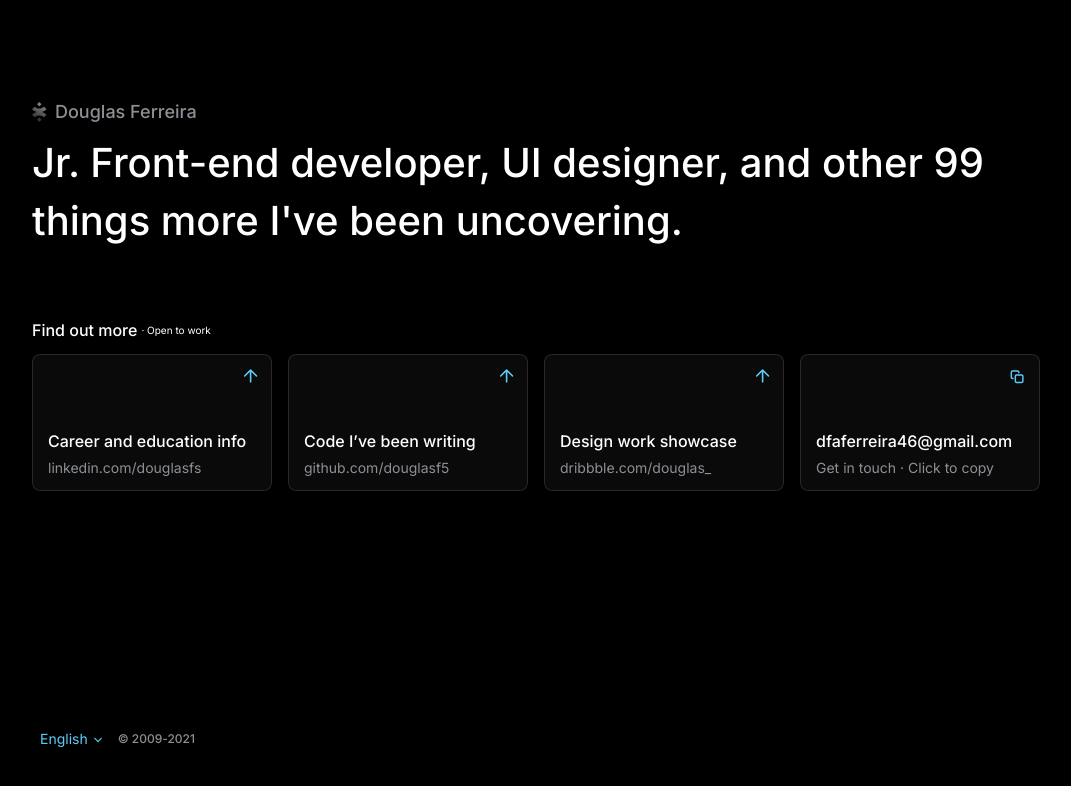
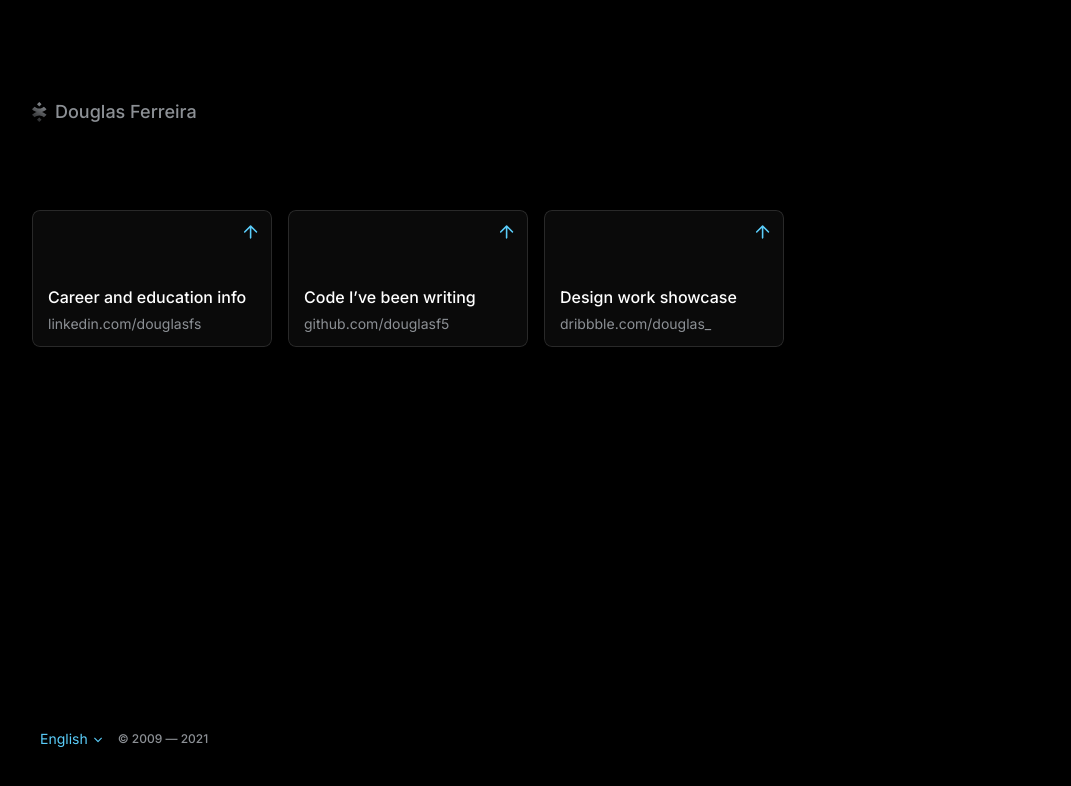
Before and after one commit to douglasF5/professional-reference-links-page, a plain HTML site: page dist/index.html in a window 1280 px wide. Shown: the whole page, without its empty margins (92-1163 px from the left). Drawn offline with Linux system fonts and the light colour scheme.

Commit message:
updated markup

```diff
--- a/dist/index.html
+++ b/dist/index.html
@@ -22,24 +22,13 @@
                     <img src="/assets/logo.svg" alt="">
                     <h1 class="primary-section__name">Douglas Ferreira</h1>
                 </div>
-                <h2 class="primary-section__statement">Jr. Front-end developer, UI designer, and other 99 things more I've been uncovering.</h2>
+                <h2 class="primary-section__statement"></h2>
             </section>
             <section class="secondary-section">
                 <div class="secondary-section__title-wrapper">
-                    <h3 class="secondary-section__title">Find out more</h3>
-                    <span class="secondary-section__work-status">· Open to work</span>
+                    <h3 class="secondary-section__title"></h3>
                 </div>
                 <div class="actions-list">
-                    <button id="copyEmailButton" class="action-link">
-                        <svg class="action-link__under-icon copy-icon"><use xlink:href="../assets/icons.svg#copy-icon" /></svg>
-                        <div class="action-link__button">
-                            <svg class="action-link__top-icon copy-icon"><use xlink:href="../assets/icons.svg#copy-icon" /></svg>
-                            <div class="action-link__content">
-                                <p class="action-link__primary-content">dfaferreira46@gmail.com</p>
-                                <span id="cardCopyDetails" class="action-link__secondary-content">Get in touch · Click to copy</span>
-                            </div>
-                        </div>
-                    </button>
                 </div>
             </section>
         </main>
@@ -52,8 +41,7 @@
                 <ul class="footer__languages-list">
                     <li class="footer__language-wrapper">
                         <span class="footer__language">
-                            English
-                            <svg class="footer__language-check-icon"><use xlink:href="../assets/icons.svg#check-icon" /></svg>
+                            English<svg class="footer__language-check-icon"><use xlink:href="../assets/icons.svg#check-icon" /></svg>
                         </span>
                     </li>
                     <li class="footer__language-wrapper">
@@ -64,7 +52,7 @@
                     </li>
                 </ul>
             </details>
-            <span class="footer__copyright">© 2009-2021</span>
+            <span class="footer__copyright">© 2009 — 2021</span>
         </footer>
     </div>
 </body>
```
